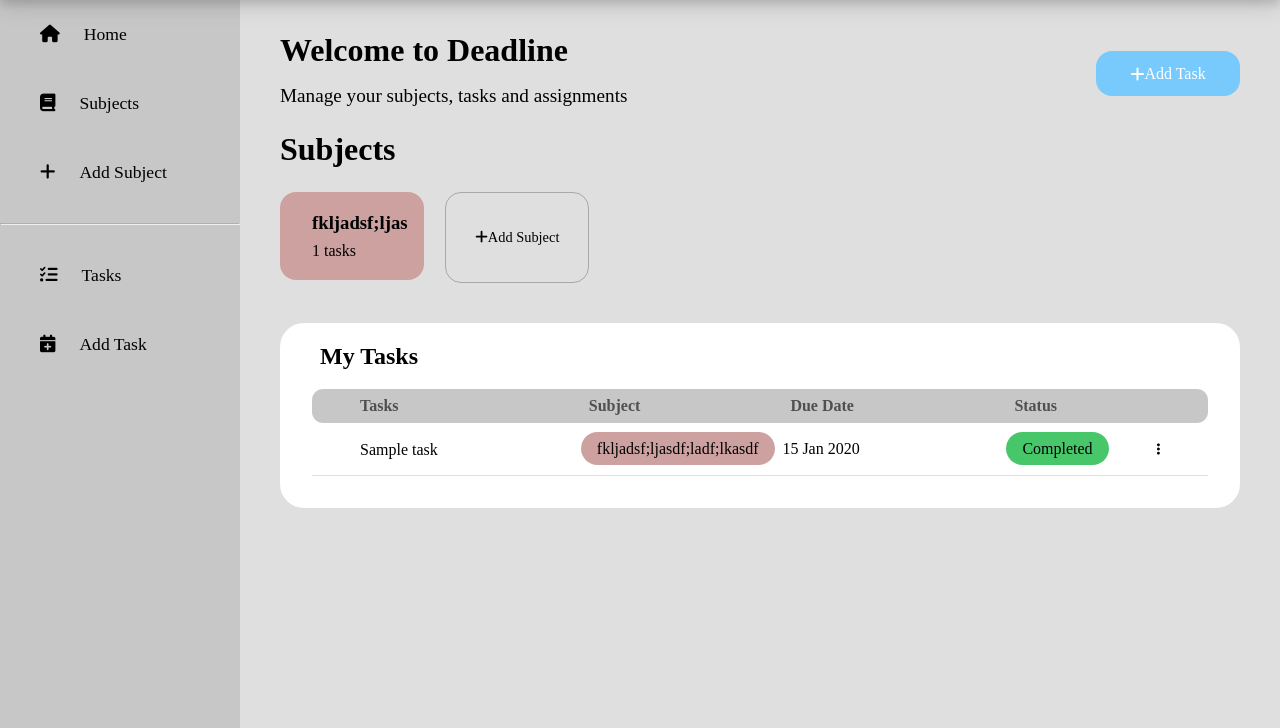
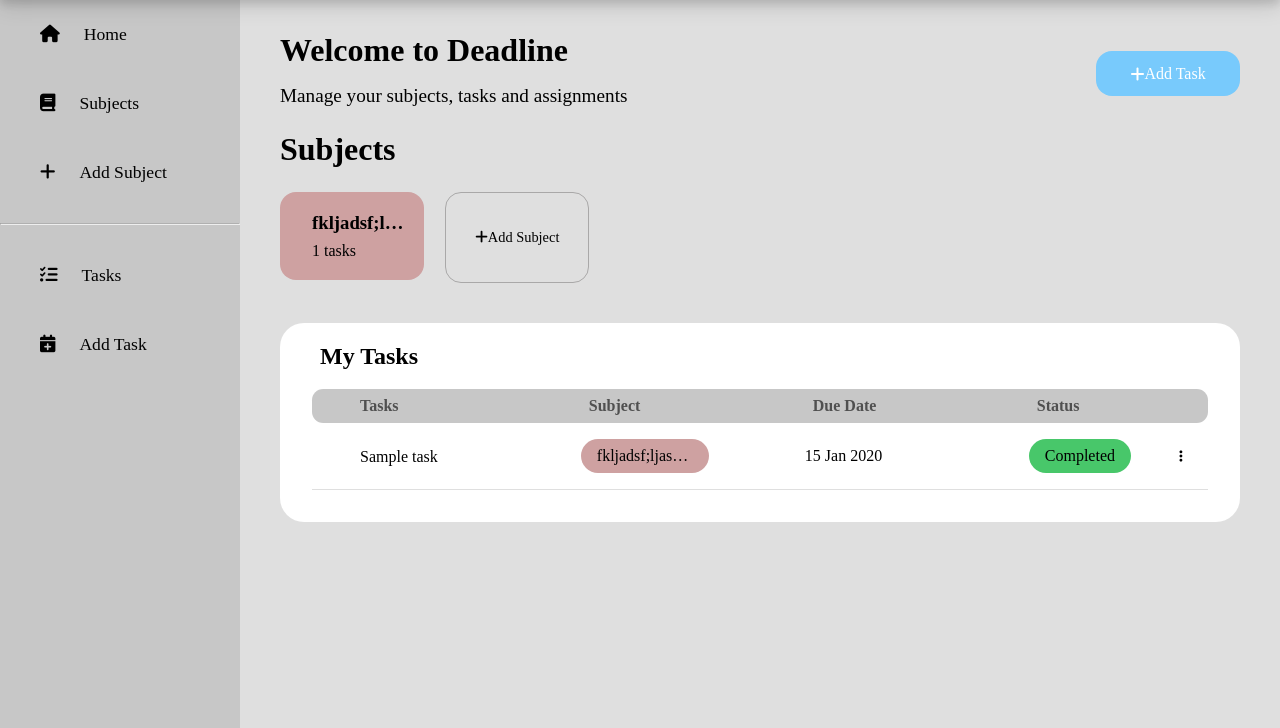
Before and after one commit to 23062bhs/deadline, a Flask app: page / in a window 1280 px wide. Shown: the part 72-800 px from the top of the page. Run offline with Flask 3, Linux system fonts and the light colour scheme; data comes from the database, SQL or seed files in the repository; both versions use the stored data as it was after the commit; tables that the repository leaves empty hold one stand-in row (values such as "Sample post"); some libraries are stand-ins or nearby versions; some web fonts are replaced.

Commit message:
truncated sections that needed it and added titles

```diff
--- a/static/style.css
+++ b/static/style.css
@@ -190,7 +190,7 @@ main {
 
 .subjects-truncate {
     display: block;
-    max-width: 7rem;
+    max-width: 6rem;
     white-space: nowrap;
     overflow: hidden;
     text-overflow: ellipsis;
@@ -374,7 +374,7 @@ td {
 }
 
 .subjects-column {
-    width: 22.5%;
+    width: 25%;
 }
 
 .date-column {
@@ -457,4 +457,10 @@ td {
 .pill {
     padding: 0.5rem 1rem;
     border-radius: 2rem;
+    display: inline-block;
+    white-space: nowrap;
+    max-width: 6rem;
+    overflow: hidden;
+    text-overflow: ellipsis;
+    vertical-align: middle;
 }
--- a/templates/index.html
+++ b/templates/index.html
@@ -23,9 +23,7 @@
     {% for subject in subjects %}
     <div class="subjects-card" style="--bg-color: {{ subject[2] }}; background-color: var(--bg-color);">
         <div class="subjects-card-text">
-            <span class="subjects-truncate">
-                <h3>{{ subject[1] }}</h3>
-            </span>
+            <h3 class="subjects-truncate">{{ subject[1] }}</h3>
             <span class="task-count">{{ subject[3] }} tasks</span>
         </div>
     </div>
@@ -33,7 +31,7 @@
     <button id="open-subject-modal-btn" class="add-subject-btn"><i class="fa-solid fa-plus"></i> Add Subject</button>
 </div>
 
-<!-- task modal-->
+<!-- task modal -->
 <div id="task-modal" class="modal-overlay">
     <div class="modal-box">
         <div class="modal-header">
@@ -54,9 +52,8 @@
                 {% if subjects %}
                     <select name="subject_id" id="subject_id" required>
                         <option value="" disabled selected>Select a subject</option>
-
                         {% for subject in subjects %}
-                            <option value="{{ subject[0] }}">{{ subject[1] }}</option>
+                            <option value="{{ subject[0] }}" title="{{ subject[1] }}">{{ subject[1][:13] }}{% if subject[1]|length > 13 %}...{% endif %}</option>
                         {% endfor %}
                     </select>
                 {% else %}
@@ -98,11 +95,9 @@
 
         <form action="/add-subject" method="POST">
             <div class="input-group">
-                <span class="truncate">
-                    <label>
-                        Subject Name
-                    </label>
-                </span>
+                <label>
+                    Subject Name
+                </label>
                 <input type="text" name="subject_name" placeholder="e.g., Physics" required>
             </div>
 
@@ -139,7 +134,7 @@
                 </span>
             </td>
             <td class="subjects-column">
-                <span class="pill" style="--bg-color: {{ task[5] }}; background-color: var(--bg-color);">
+                <span class="pill" style="--bg-color: {{ task[5] }}; background-color: var(--bg-color);" title="{{ task[3] }}">
                     {{ task[3] }}
                 </span>
             </td>
```
Also changed, not shown: deadline.db.
